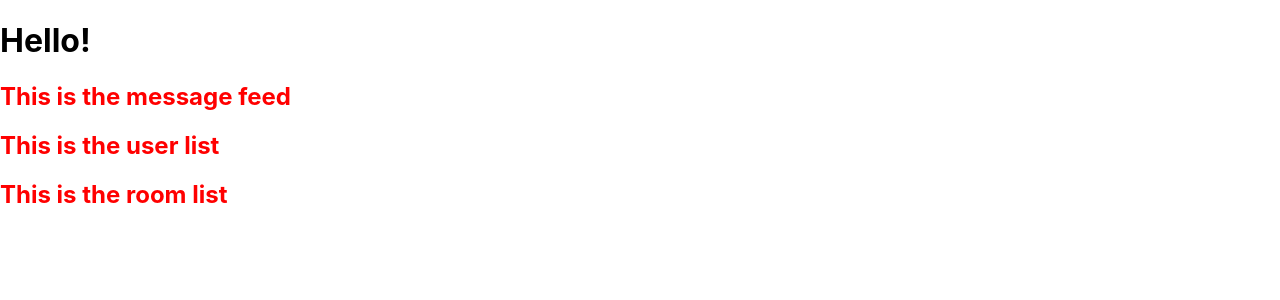
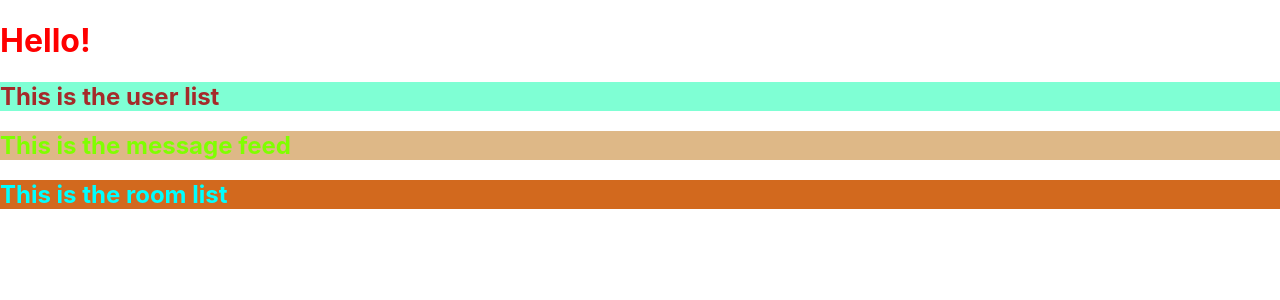
Before and after one commit to pavel-piatetskii/chat-module, a React (Create React App) app: page / in a window 1280 px wide. Shown: the top 300 px of the page. Built offline with nearby package versions, Linux system fonts and the light colour scheme.

Commit message:
Organize sections and apply basic style stubs

```diff
--- a/src/App.js
+++ b/src/App.js
@@ -7,8 +7,8 @@ function App() {
   return (
     <div className="App">
       <h1>Hello!</h1>
+      <UserList />
       <MessageFeed />
-      <UserList />
       <RoomList />
     </div>
   );
--- a/src/MessageFeed.js
+++ b/src/MessageFeed.js
@@ -1,5 +1,10 @@
 import React from 'react';
+import "./MessageFeed.scss"
 
 export default function MessageFeed(props) {
-  return (<h2 className="mfeed-stub">This is the message feed</h2>)
+  return (
+    <section className="message-feed">
+      <h2 className="message-feed__header">This is the message feed</h2>
+    </section>
+  )
 }
--- a/src/MessageFeed.scss
+++ b/src/MessageFeed.scss
@@ -0,0 +1,7 @@
+.message-feed {
+  background-color: burlywood;
+
+  &__header {
+    color: chartreuse;
+  }
+}
--- a/src/RoomList.js
+++ b/src/RoomList.js
@@ -1,5 +1,11 @@
 import React from 'react';
+import "./RoomList.scss"
+
 
 export default function RoomList(props) {
-  return (<h2 className="ulist-stub">This is the room list</h2>)
+  return (
+    <section className="room-list">
+      <h2 className="room-list__header">This is the room list</h2>
+    </section>
+  )
 }
--- a/src/RoomList.scss
+++ b/src/RoomList.scss
@@ -0,0 +1,7 @@
+.room-list {
+  background-color: chocolate;
+
+  &__header {
+    color: cyan;
+  }
+}
--- a/src/UserList.js
+++ b/src/UserList.js
@@ -1,5 +1,10 @@
 import React from 'react';
+import "./UserList.scss"
 
 export default function UserList(props) {
-  return (<h2 className="ulist-stub">This is the user list</h2>)
+  return (
+    <section className="user-list">
+      <h2 className="user-list__header">This is the user list</h2>
+    </section>
+  )
 }
--- a/src/UserList.scss
+++ b/src/UserList.scss
@@ -0,0 +1,7 @@
+.user-list {
+  background-color: aquamarine;
+
+  &__header {
+    color: brown;
+  }
+}
--- a/src/index.scss
+++ b/src/index.scss
@@ -1,3 +1,3 @@
-h2 {
+h1 {
   color: red;
 }
```
